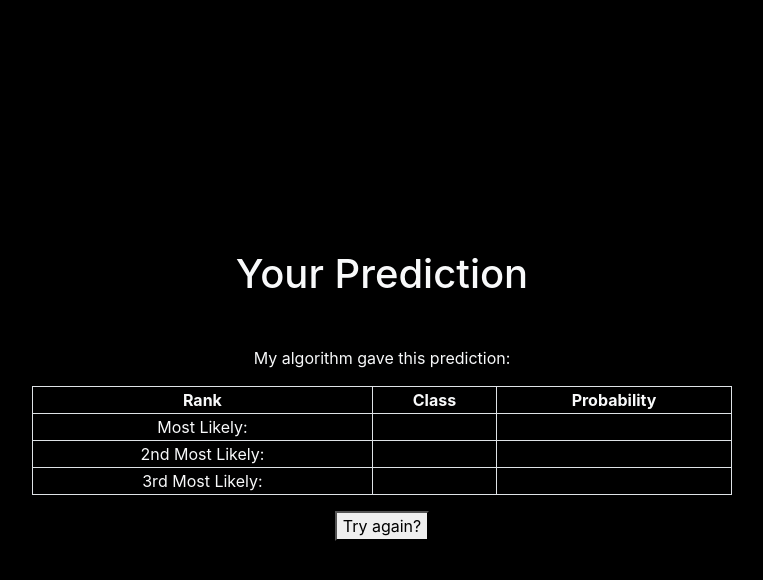
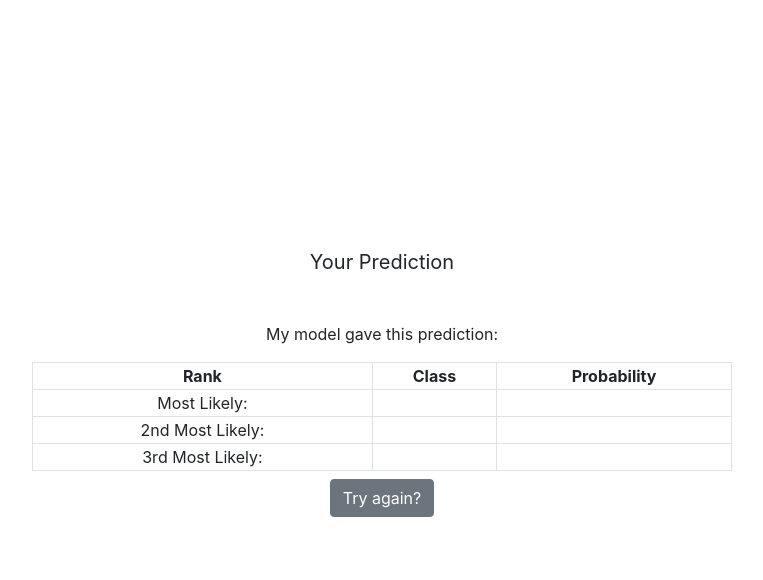
Before and after one commit to fengzhu92/FruitDetectionAndYieldEstimation, a Flask app: template templates/predict.html in a window 1280 px wide. Shown: the top 580 px of the page, without its empty margins (258-1021 px from the left). Run offline with Flask 2, Linux system fonts and the light colour scheme; the template is opened without the code that fills it, so the values that code supplies are empty; some libraries are stand-ins or nearby versions.

Commit message:
Updated style

```diff
--- a/app.py
+++ b/app.py
@@ -44,4 +44,4 @@ def prediction(filename):
     return render_template('predict.html', predictions=predictions)
 
 
-# app.run(host='0.0.0.0')
+app.run(host='0.0.0.0')
--- a/templates/predict.html
+++ b/templates/predict.html
@@ -1,11 +1,14 @@
-<!doctype html> <html> <head>
+<!doctype html> <html>
+<head>
     <title>Your Prediction!</title>
     <link rel="stylesheet" href="https://maxcdn.bootstrapcdn.com/bootstrap/4.0.0/css/bootstrap.min.css"
-integrity="sha384-Gn5384xqQ1aoWXA+058RXPxPg6fy4IWvTNh0E263XmFcJlSAwiGgFAW/dAiS6JXm" crossorigin="anonymous"> </head> <body style="background-color:black"> <div id="maintext"
-style="position:absolute; margin:auto; width:700px; height:300px; text-align:center; top:0; bottom: 0; left: 0; right: 0;">
-  <h1 class="text-light mb-5"> Your Prediction </h1>
-  <p class="text-light"> My algorithm gave this prediction: </p>
-  <table class="table-bordered text-light" style="width:100%">
+          integrity="sha384-Gn5384xqQ1aoWXA+058RXPxPg6fy4IWvTNh0E263XmFcJlSAwiGgFAW/dAiS6JXm" crossorigin="anonymous">
+</head>
+<body class="text-center">
+<div id="maintext" style="position:absolute; margin:auto; width:700px; height:300px; text-align:center; top:0; bottom: 0; left: 0; right: 0;">
+  <h1 class="h5 mb-5 font-weight-normal"> Your Prediction </h1>
+  <p class="mt-3 mb-3 font-weight-normal"> My model gave this prediction: </p>
+  <table class="table-bordered font-weight-normal" style="width:100%">
   <tr>
     <th>Rank</th>
     <th>Class</th>
@@ -23,7 +26,9 @@ style="position:absolute; margin:auto; width:700px; height:300px; text-align:cen
     <td>{{ predictions.class3 }}</td>
     <td>{{ predictions.prob3 }}</td>
   </tr>
-  </table> <a href="{{ url_for('main_page') }}"><button class="button mt-3">Try again?</button></a>
+  </table>
+  <a href="{{ url_for('main_page') }}"><button class="btn btn-secondary my-2"> <!--class="button mt-3"-->Try again?</button>
+  </a>
 </div>
 </body>
 </html>
```
Also changed, not shown: static/style.css (+13 -15 lines), templates/index.html (+17 -11 lines), uploads/Any1.jpg (added), uploads/Paper0820.jpg (added), uploads/RR.jpg (added), uploads/scissors.png (added).
